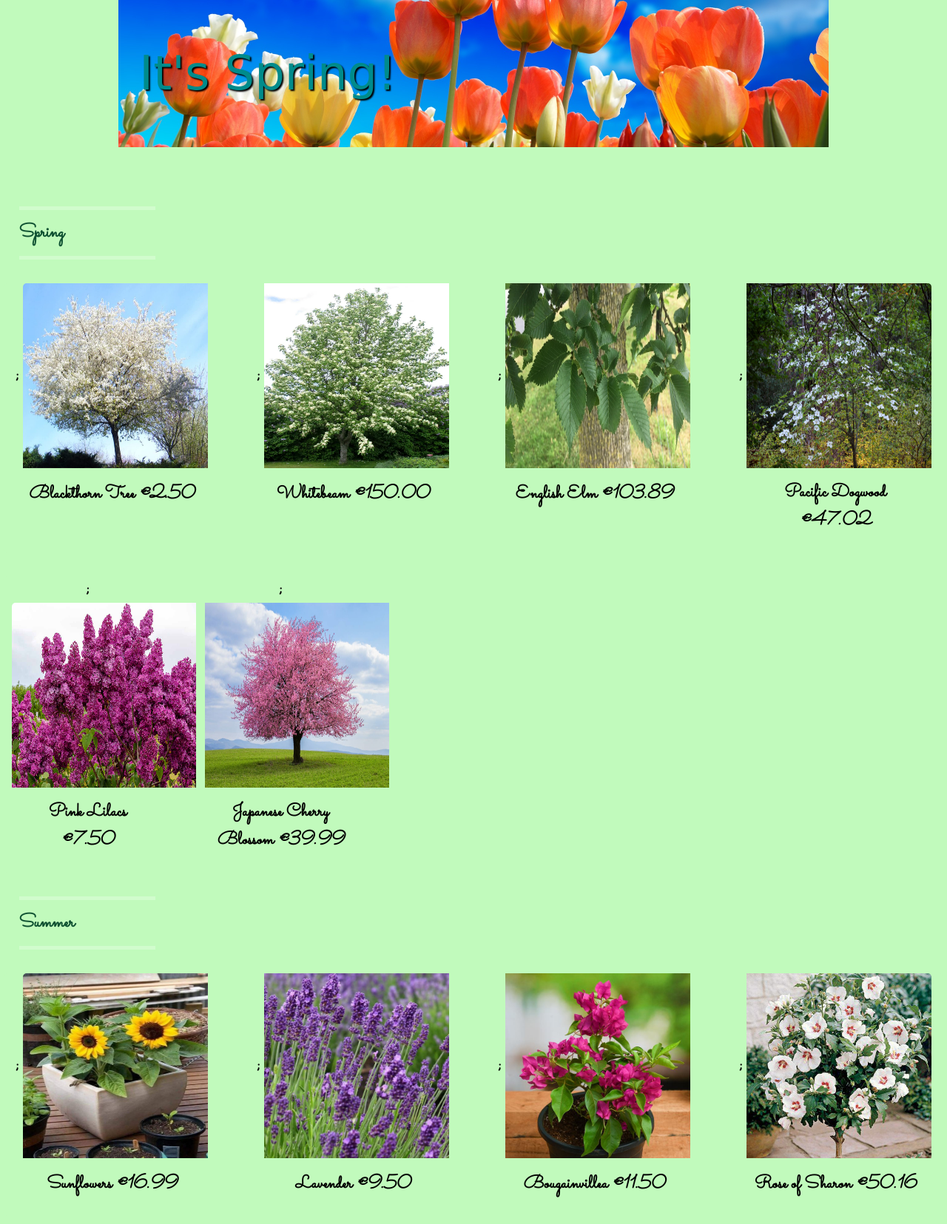
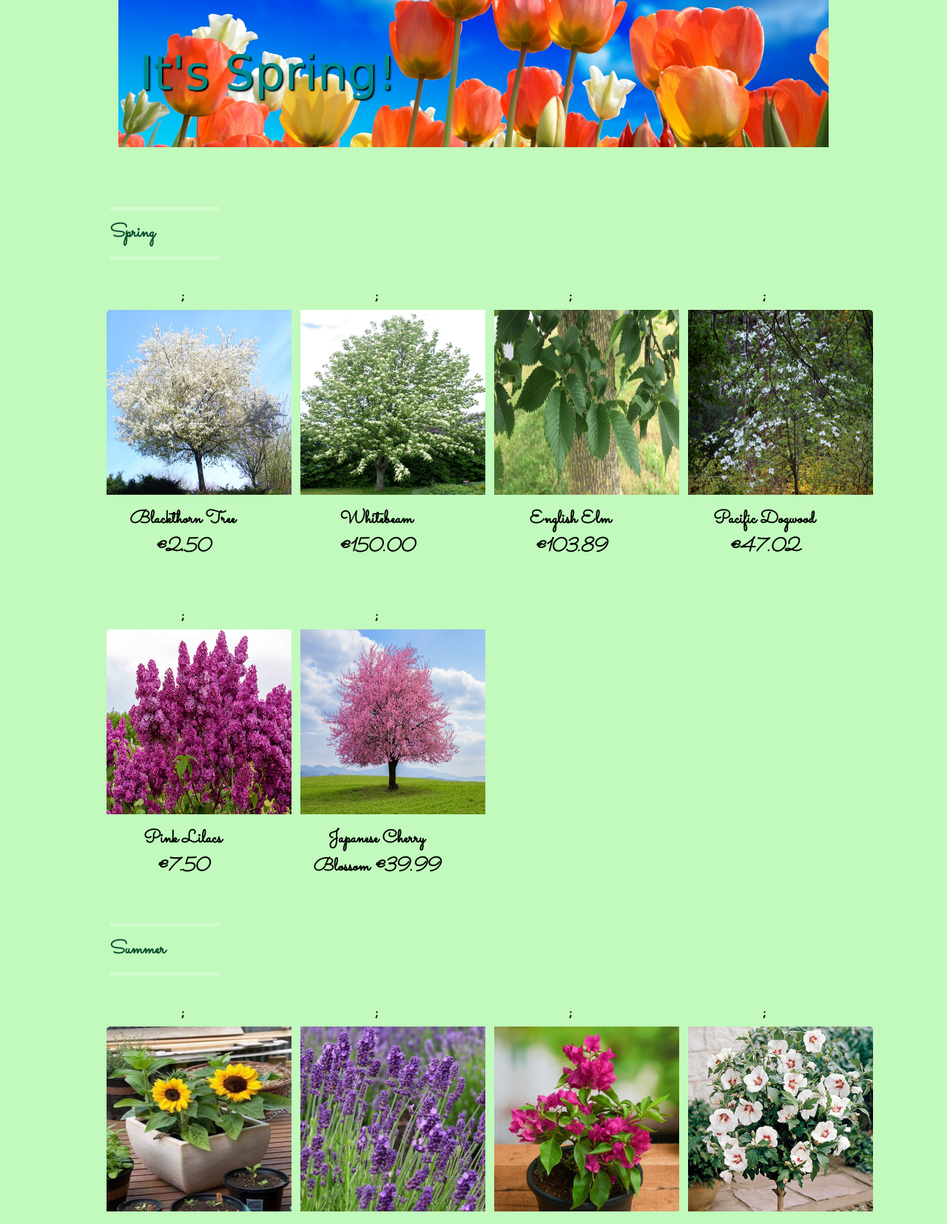
Before and after one commit to BlebaSbluzu/KorellaProject, a PHP site: page /seasonal.php in a window 1280 px wide. Shown: the part 187-1842 px from the top of the page at 74% size. Run offline with PHP 8.4, Linux system fonts and the light colour scheme; data comes from the database, SQL or seed files in the repository; a stand-in replaces the project's code that opens the database connection; some libraries are stand-ins or nearby versions.

Commit message:
shop done

```diff
--- a/CSS/Card.css
+++ b/CSS/Card.css
@@ -1,5 +1,17 @@
 #cardStyles{
     width:100px;
+
+    margin: 1rem ;
+    background-color: #c1fabc;
+    border: none;
+    font-size: 1.5rem;
+    text-align: center;
+    position: relative;
+}
+
+#emptyCardStyles{
+    width:250px;
+    height: 250px;
     margin: 1rem ;
     background-color: #c1fabc;
     border: none;
--- a/CSS/Main.css
+++ b/CSS/Main.css
@@ -101,3 +101,11 @@ font-size: 140% ;
     color:DarkGreen;
 
 }
+
+.shopStyle{
+
+    width: 80%;
+
+    margin: auto;
+
+}
--- a/Layout/navbar.php
+++ b/Layout/navbar.php
@@ -88,9 +88,9 @@ Sign up here!
                        <!-- <li><a class="dropdown-item" href="#">Trees</a></li>
                         <li><a class="dropdown-item" href="#">Shrubs</a></li>flowers vine
                         -->
-                        <li><a class="dropdown-item" href="../Pages/shop.php?category=Trees">Trees</a></li>
-                        <li><a class="dropdown-item" href="../Pages/shop.php?category=Shrubs">Shrubs</a></li>
-                        <li><a class="dropdown-item" href="../Pages/shop.php?category=Flowers">Flowers</a></li>
+                        <li><a class="dropdown-item" href="../Pages/shop.php?category=tree">Trees</a></li>
+                        <li><a class="dropdown-item" href="../Pages/shop.php?category=shrub">Shrubs</a></li>
+                        <li><a class="dropdown-item" href="../Pages/shop.php?category=flower">Flowers</a></li>
                         <li><hr class="dropdown-divider"></li>
                         <li><a class="dropdown-item" href="#">Something else here</a></li>
 
@@ -148,8 +148,11 @@ Sign up here!
 
 
 
-        <form class="d-flex" role="search">
+        <form action="search.php" class="d-flex" role="search">
             <input class="form-control me-2" type="search" placeholder="Search" aria-label="Search">
+
+
+
             <button class="btn btn-outline-success" type="submit"><i class="fa fa-search" aria-hidden="true"></i>Search</button>
         </form>
 
--- a/Pages/ProductSet.php
+++ b/Pages/ProductSet.php
@@ -12,18 +12,13 @@ class ProductSet
         $this->title = $title;
         $this->sql = $sql;
 
-
-
         MakeSet($title, $sql);
-
     }
 
     public function getTitle()
     {
         return $this->title;
     }
-
-
 }
 
 function MakeSet($title, $sql)
@@ -31,14 +26,21 @@ function MakeSet($title, $sql)
 include '../src/DBconnect.php';
 $rowRefresh = 0;
 
+
         $statement = $connection->prepare($sql);
 
 //    I found fetchColumn() on the php.net documentation
         $count = $statement->fetchColumn();
+
+
         $remainder = 4-($count % 4);
+
+
         $statement->execute();
         $result = $statement->fetchAll();
     ?>
+
+
 
 <link rel="stylesheet" href="../CSS/Main.css" type="text/css">
 
@@ -55,40 +57,23 @@ $rowRefresh = 0;
 //    for($i=0;$i<=$ItemsAmount;$i++) {
             foreach ($result as $product) {
                 $rowRefresh ++;
-
-
-
-
 //                echo escape($product["image"]);
 //                $imageName = escape($product["image"]);
 //                echo $imageName;
-
     ?>
 <!--                src="/images/--><?php //echo $cutePet['image']; ?><!--"-->
-
-
    <div id="cardStyles" class="card col-sm-4 sacramento-regular">
        <input type="hidden" name="ProductID" value="<?php $product["productID"]?>"/>
        <a href="Product.php?param=<?php echo $product["productID"] ?>">;
-
-
-
         <img id="ProductThumb" src="../Images/<?php echo $product["image"]; ?>" class="card-img-top" alt="...">
-
            <button onclick="" id="productBtn" >Add to Cart</button>
-
         <div class="card-body">
             <p class="card-title"><?php echo $product["ProductName"] ?> <i class="pricetext">€<?php echo $product["Price"]; ?></i></p>
         </div>
-<!--        <div class="card-footer">-->
-<!--            <small class="text-muted"></small>-->
-<!--        </div>-->
        </a>
     </div>
 
-
 <?php
-
 if($rowRefresh == 4){
     ?>
 
@@ -96,28 +81,28 @@ if($rowRefresh == 4){
 
 <div id="cardRow" class="card-group row">
 
-
     <?php
     $rowRefresh =0;
 }
+    }
+            ?>
 
-    }
 
-    for($i=1;$i<$remainder;$i++){
+        <?php
+    for($i=$rowRefresh;$i<4;$i++){
         ?>
 
-        <div id="cardStyles" class="card col-sm-4 ">
+        <div id="emptyCardStyles" class="card col-sm-4 ">
         </div>
 
         <?php
 
     }
 
-    require_once '../classes/Carts.php';
     require_once ('../template/header.php');
      ?>
 </div>
-
+</div>
 <!--    <script>-->
 <!---->
 <!--        function addToCart(item) {-->
--- a/Pages/ShoppingCart.php
+++ b/Pages/ShoppingCart.php
@@ -1,11 +1,10 @@
 <?php
 include '../Layout/navbar.php';
 require '../src/DBconnect.php';
-require "../classes/Carts.php";
-require_once('../template/header.php');
+require_once ('../template/header.php');
 
 
-var_dump($_SESSION['Cart']->$CartItems);
+var_dump($_SESSION);
 
 if (isset($_SESSION['Cart'])) {
 
--- a/Pages/seasonal.php
+++ b/Pages/seasonal.php
@@ -42,101 +42,30 @@ $backgroundImage = strtolower($season) . "-header.jpg";
         <h1 >It's <?= htmlspecialchars($season)?>!</h1>
     </div>
 </div>
+
 <?php
+?>
 
-$Spring = new ProductSet("Spring", "SELECT * from product where SEASON = 'Spring' ");
+    <div class="shopStyle">
+    <?php
+$Spring = new ProductSet("Spring", "SELECT * from product where SEASON = 'Spring' ");?>
+    </div>
+
+
+
+    <div class="shopStyle">
+        <?php
 $Summer = new ProductSet("Summer", "SELECT * from product where SEASON = 'Summer' ");
+    ?>
+
+        <div class="shopStyle">
+            <?php
 $Autumn = new ProductSet("Autumn", "SELECT * from product where SEASON = 'Autumn' ");
+    ?>
+
+            <div class="shopStyle">
+                <?php
 $Winter = new ProductSet("Winter", "SELECT * from product where SEASON = 'Winter' ");
 
 ?>
 </div>
-
-<!---->
-<!--<div class="row">-->
-<!--    <div class="column">-->
-<!--        <div class="container">-->
-<!--            <a href="lilacs.php"><img src="../Images/Lilacs(Spring).jpg" alt="Spring Lilacs" title="Lilacs" width="200" height="200"></a>-->
-<!--                <div class="text">-->
-<!--                    <h1>Lilacs</h1>-->
-<!--            </div>-->
-<!--        </div>-->
-<!--    </div>-->
-<!---->
-<!--    <div class="column">-->
-<!--        <div class="container">-->
-<!--            <a href="floweringcherries.php"><img src="../Images/Flowering%20Cherries%20(Spring).jpg" alt="Spring Flowering Cherries" title="Flowering Cherries" width="200" height="200"></a>-->
-<!--            <div class="text">-->
-<!--                <h1>Japanese Cherry Blossom</h1>-->
-<!--            </div>-->
-<!--        </div>-->
-<!--    </div>-->
-<!--</div>-->
-<!---->
-<!---->
-
-<!---->
-<!--<h3>Summer</h3>-->
-<!---->
-<!---->
-<!--<div class="row">-->
-<!--    <div class="column">-->
-<!--        <div class="container">-->
-<!--            <a href="ArthurBellRoses.php"><img src="../Images/ArthurBellRoses.jpg" alt="Arthur Bell Roses" title="Arthur Bell Roses" width="200" height="200"></a>-->
-<!--            <div class="text">-->
-<!--                <h1>Arthur Bell Roses</h1>-->
-<!--            </div>-->
-<!--        </div>-->
-<!--    </div>-->
-<!--<div class="column">-->
-<!--    <div class="container">-->
-<!--        <a href=""><img src="../Images/sunflower.jpg" alt="Sunflower" title="Sunflower" width="150" height="65"></a>-->
-<!--        <div class="text">-->
-<!--            <h1>Sunflowers</h1>-->
-<!--        </div>-->
-<!--    </div>-->
-<!--</div>-->
-<!---->
-<!---->
-<!--<h4>Autumn</h4>-->
-<!---->
-<!---->
-<!--    <div class="row">-->
-<!--        <div class="column">-->
-<!--            <div class="container">-->
-<!--                <a href=""><img src="../Images/SugarMaple.jpg" alt="Sugar Maple" title="Sugar Maple" width="200" height="300"></a>-->
-<!--                <div class="text">-->
-<!--                    <h1>Sugar Maple</h1>-->
-<!--                </div>-->
-<!--            </div>-->
-<!--        </div>-->
-<!--        <div class="column">-->
-<!--            <div class="container">-->
-<!--                <a href=""><img src="../Images/copperbeech1.jpg" alt="Copper Beech" title="Copper Beech" ></a>-->
-<!--                <div class="text">-->
-<!--                    <h1>Copper Beech</h1>-->
-<!--                </div>-->
-<!--            </div>-->
-<!--        </div>-->
-<!---->
-<!---->
-<!--<h6>Winter</h6>-->
-<!---->
-<!---->
-<!--        <div class="row">-->
-<!--            <div class="column">-->
-<!--                <div class="container">-->
-<!--                    <a href=""><img src="../Images/WinterJasmine.jpg" alt="Winter Jasmine" title="Winter Jasmine" width="150" height="100"></a>-->
-<!--                    <div class="text">-->
-<!--                        <h1>Winter Jasmine</h1>-->
-<!--                    </div>-->
-<!--                </div>-->
-<!--            </div>-->
-<!--            <div class="column">-->
-<!--                <div class="container">-->
-<!--                    <a href=""><img src="../Images/AmericanHolly.jpg" alt="american Holly" title="American Holly" width="200" height="300" ></a>-->
-<!--                    <div class="text">-->
-<!--                        <h1>American Holly</h1>-->
-<!--                    </div>-->
-<!--                </div>-->
-<!--            </div>-->
--- a/classes/Carts.php
+++ b/classes/Carts.php
@@ -1,16 +1,14 @@
 <?php
 
-
+namespace classes;
 class Carts
 {
-public $CartItems = array();
+    public $CartItems = [];
+
     public function additem($newItem,$quantity)
     {
-
         if($quantity == null||0){
-
             $quantity = 1;
-
         }
 
         $found = false;
@@ -24,7 +22,7 @@ public $CartItems = array();
         }
 
         if(!$found) {
-                $this->CartItems[] = ['itemID' => $newItem, 'quantity' => $quantity];
+                $this->CartItems[] = ['itemID' => $newItem, 'quantity' => $quantity]; //push onto array not overwrite
             }
 
     }
@@ -34,7 +32,7 @@ public $CartItems = array();
     {
 
  if(isset($_SESSION['Cart'])){
-        $cartItems = $_SESSION['Cart'];
+        $CartItems = $_SESSION['Cart'];
     }
  return this->$CartItems;
 }
--- a/template/header.php
+++ b/template/header.php
@@ -7,6 +7,8 @@ session_start();
 //$session = new session();
 
 use classes\session;
+use classes\Carts;
+
 require_once '../classes/session.php';
 require '../classes/Carts.php';
 
```
Also changed, not shown: Pages/Product.php (+4 -4 lines), Pages/search.php (added, +23 -0 lines), Pages/shop.php (+29 -12 lines).
